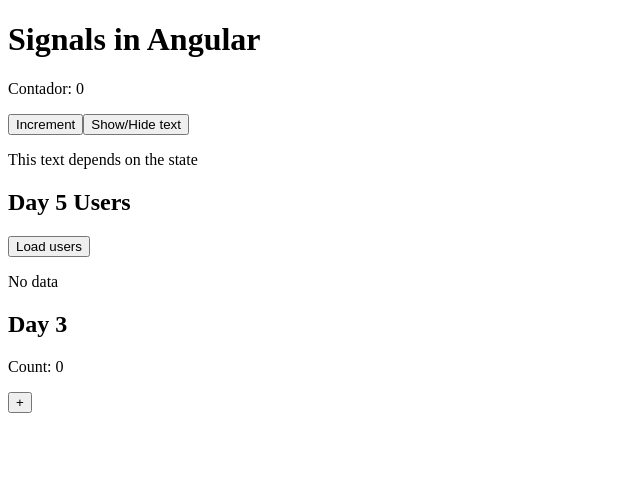
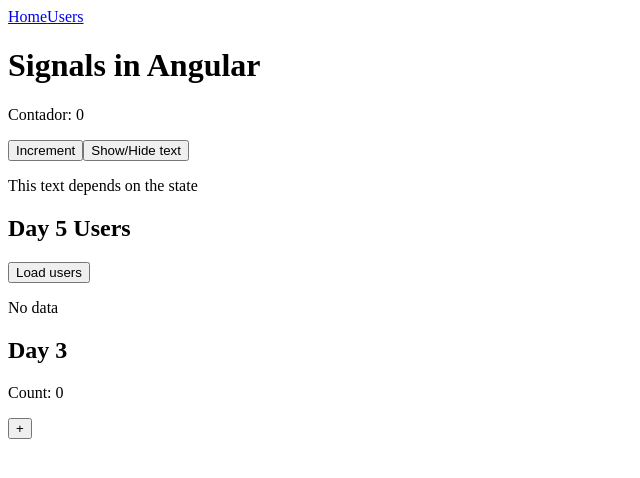
Before and after one commit to AndresN329/Angular-learning, an Angular app: page / in a window 1280 px wide. Shown: the top 478 px of the page, without its empty margins (0-640 px from the left). Built offline with nearby package versions, Linux system fonts and the light colour scheme.

Commit message:
refactor: move app logic to home page and clean root component (day 6)

```diff
--- a/src/app/app.html
+++ b/src/app/app.html
@@ -1,32 +1,6 @@
-<h1>Signals in Angular</h1>
+<nav>
+  <a routerLink="/">Home</a>
+  <a routerLink="/users">Users</a>
+</nav>
 
-<p>Contador: {{ count() }}</p>
-
-<button (click)="increment()">Increment</button>
-
-<button (click)="toggle()">Show/Hide text</button>
-
-@if (isVisible()) {
-  <p>This text depends on the state</p>
-}
-
-<h2>Day 5 Users</h2>
-
-<button (click)="users.loadUsers()">Load users</button>
-
-@if (users.loading()) {
-  <p>Loading...</p>
-} @else if (users.error()) {
-  <p>{{ users.error() }}</p>
-} @else if (users.users().length === 0) {
-  <p>No data</p>
-} @else {
-  @for (user of users.users(); track user.id) {
-    <p>{{ user.name }}</p>
-  }
-}
-
-<!--Progress day 3-->
-<h2>Day 3</h2>
-<!-- Display counter value from the shared service -->
-<app-counter></app-counter>
+<router-outlet />
--- a/src/app/app.ts
+++ b/src/app/app.ts
@@ -1,29 +1,13 @@
-import { Component, signal } from '@angular/core';
-import { RouterOutlet } from '@angular/router';
-import { CounterComponent } from './components/counter/counter'; //import CounterComponent in app.ts
-import { UserService } from './services/user';
-
+import { Component } from '@angular/core';
+import { RouterLink, RouterOutlet } from '@angular/router';
 
 @Component({
   selector: 'app-root',
   standalone: true,
-  imports: [RouterOutlet, CounterComponent], //add CounterComponet to imports
+  imports: [RouterOutlet, RouterLink],
   templateUrl: './app.html',
   styleUrl: './app.css'
 })
 export class App {
-  title = signal('angular-basico');
 
-  count = signal(0);
-  isVisible = signal(true);
-
-  increment() {
-    this.count.update(v => v + 1);
-  }
-
-  toggle() {
-    this.isVisible.update(v => !v);
-  }
-
-constructor(public users: UserService) {}
 }
--- a/src/app/pages/home/home/home.html
+++ b/src/app/pages/home/home/home.html
@@ -1 +1,32 @@
-<p>home works!</p>
+<h1>Signals in Angular</h1>
+
+<p>Contador: {{ count() }}</p>
+
+<button (click)="increment()">Increment</button>
+
+<button (click)="toggle()">Show/Hide text</button>
+
+@if (isVisible()) {
+  <p>This text depends on the state</p>
+}
+
+<h2>Day 5 Users</h2>
+
+<button (click)="users.loadUsers()">Load users</button>
+
+@if (users.loading()) {
+  <p>Loading...</p>
+} @else if (users.error()) {
+  <p>{{ users.error() }}</p>
+} @else if (users.users().length === 0) {
+  <p>No data</p>
+} @else {
+  @for (user of users.users(); track user.id) {
+    <p>{{ user.name }}</p>
+  }
+}
+
+<!--Progress day 3-->
+<h2>Day 3</h2>
+<!-- Display counter value from the shared service -->
+<app-counter></app-counter>
--- a/src/app/pages/home/home/home.ts
+++ b/src/app/pages/home/home/home.ts
@@ -1,12 +1,25 @@
-import { Component } from '@angular/core';
+import { Component, signal } from '@angular/core';
+import { CounterComponent } from '../../../components/counter/counter';
+import { UserService } from '../../../services/user';
 
 @Component({
+  standalone: true,
   selector: 'app-home',
-  standalone: true,
-  imports: [],
+  imports: [CounterComponent],
   templateUrl: './home.html',
-  styleUrl: './home.css',
+  styleUrl: './home.css'
 })
 export class HomeComponent {
+  count = signal(0);
+  isVisible = signal(true);
 
+  increment() {
+    this.count.update(v => v + 1);
+  }
+
+  toggle() {
+    this.isVisible.update(v => !v);
+  }
+
+  constructor(public users: UserService) {}
 }
```
